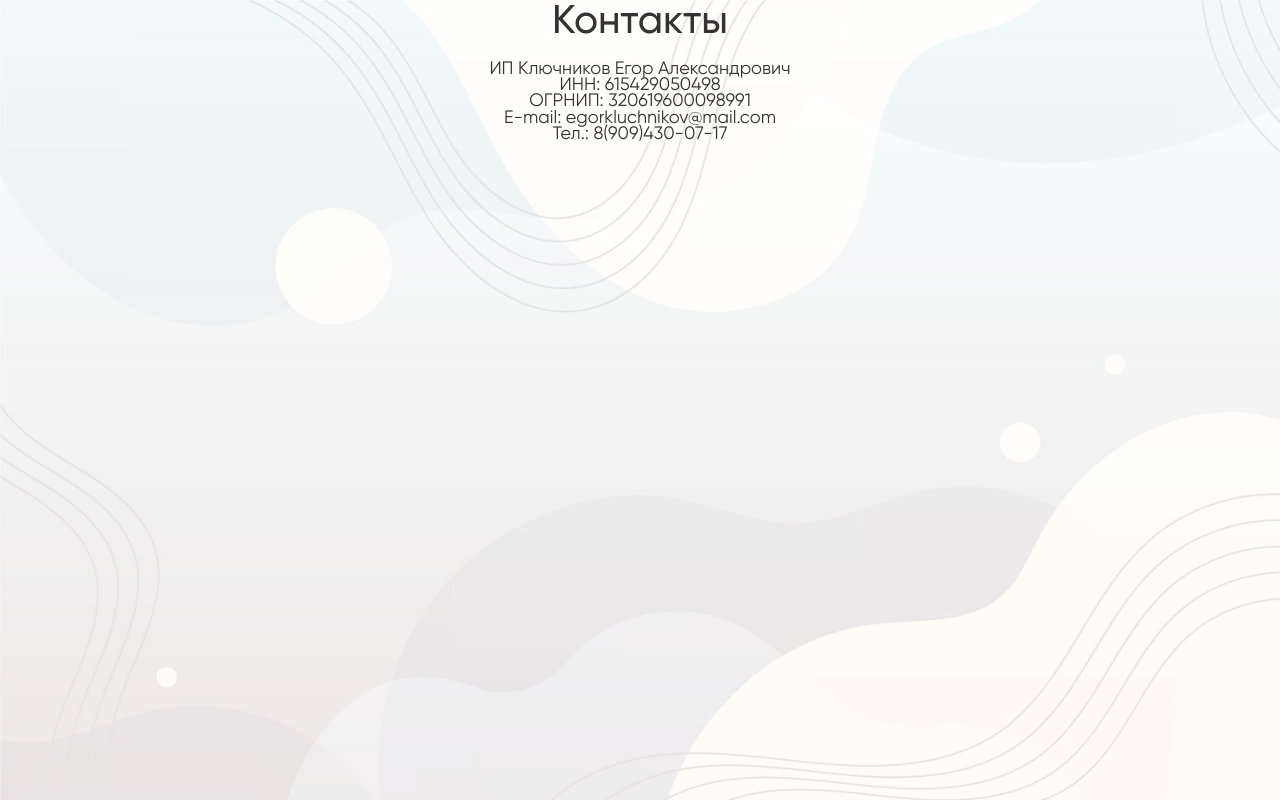
After one commit to Drizzlls/quiz, a Django app: page /about in a window 1280 px wide. The commit adds this page. Run offline with Django 4.2, Linux system fonts and the light colour scheme.

Commit message:
добавилась страница с контактами

```diff
--- /dev/null
+++ b/quizPage/templates/quizPage/about.html
@@ -0,0 +1,51 @@
+{% load static %}
+
+<!doctype html>
+<html lang="ru">
+<head>
+    <meta charset="UTF-8">
+    <meta name="viewport" content="width=device-width, user-scalable=no, initial-scale=1.0, maximum-scale=1.0, minimum-scale=1.0">
+    <meta http-equiv="X-UA-Compatible" content="ie=edge">
+    <link rel="stylesheet" href="{% static 'Gilroy/stylesheet.css' %}">
+    <link rel="icon" href="{% static 'img/icon.ico' %}">
+    <link rel="stylesheet" href="{% static 'css/style.css' %}">
+    <title>Хотите уменьшить или списать все свои кредиты и долги?</title>
+</head>
+<body>
+
+
+<div class="background"></div>
+
+
+<main class="main">
+    <div class="_container-s">
+        <div class="main__inner">
+            <h1 class="main__title mb-2">Контакты</h1>
+            <ul style="text-align:center">
+                <li>ИП Ключников Егор Александрович</li>
+                <li>ИНН: 615429050498</li>
+                <li>ОГРНИП: 320619600098991</li>
+                <li>E-mail: egorkluchnikov@mail.com</li>
+                <li>Тел.: 8(909)430-07-17</li>
+            </ul>
+    </div>
+</main>
+
+
+</body>
+
+<noscript><div><img src="https://mc.yandex.ru/watch/88707843" style="position:absolute; left:-9999px;" alt="" /></div></noscript>
+<!— /Yandex.Metrika counter —>
+
+</html>
+<style>
+    @media (max-width: 800px) {
+        #company {
+            display:none!important;
+        }
+    }
+    .main__inner {
+        z-index: 99;
+        position: relative;
+    }
+</style>
--- a/quizPage/templates/quizPage/index.html
+++ b/quizPage/templates/quizPage/index.html
@@ -25,7 +25,9 @@
                 <div class="header__logo-img"></div>
             </div>
             <div class="header__user">
+                <div style="text-align:center"><a href="{% url 'about' %}">Контакты</a></div>
                 <div class="header__user-row">
+
                     <div class="header__user-img"></div>
                     <div class="header__user-content">
                         <p class="header__user-name">Екатерина Дмитриевна</p>
--- a/quizPage/urls.py
+++ b/quizPage/urls.py
@@ -1,8 +1,9 @@
 from django.contrib import admin
 from django.urls import path, include
-from .views import indexQuiz,thsQuiz
+from .views import indexQuiz,thsQuiz,aboutQuiz
 
 urlpatterns = [
     path('', indexQuiz),
     path('ths', thsQuiz,name="ths"),
+    path('about', aboutQuiz,name="about"),
 ]
--- a/quizPage/views.py
+++ b/quizPage/views.py
@@ -57,3 +57,7 @@ def indexQuiz(request):
 
 def thsQuiz(request):
     return render(request, "quizPage/ths.html")
+
+
+def aboutQuiz(request):
+    return render(request, "quizPage/about.html")
```
Also changed, not shown: quizPage/static/js/script.js.
